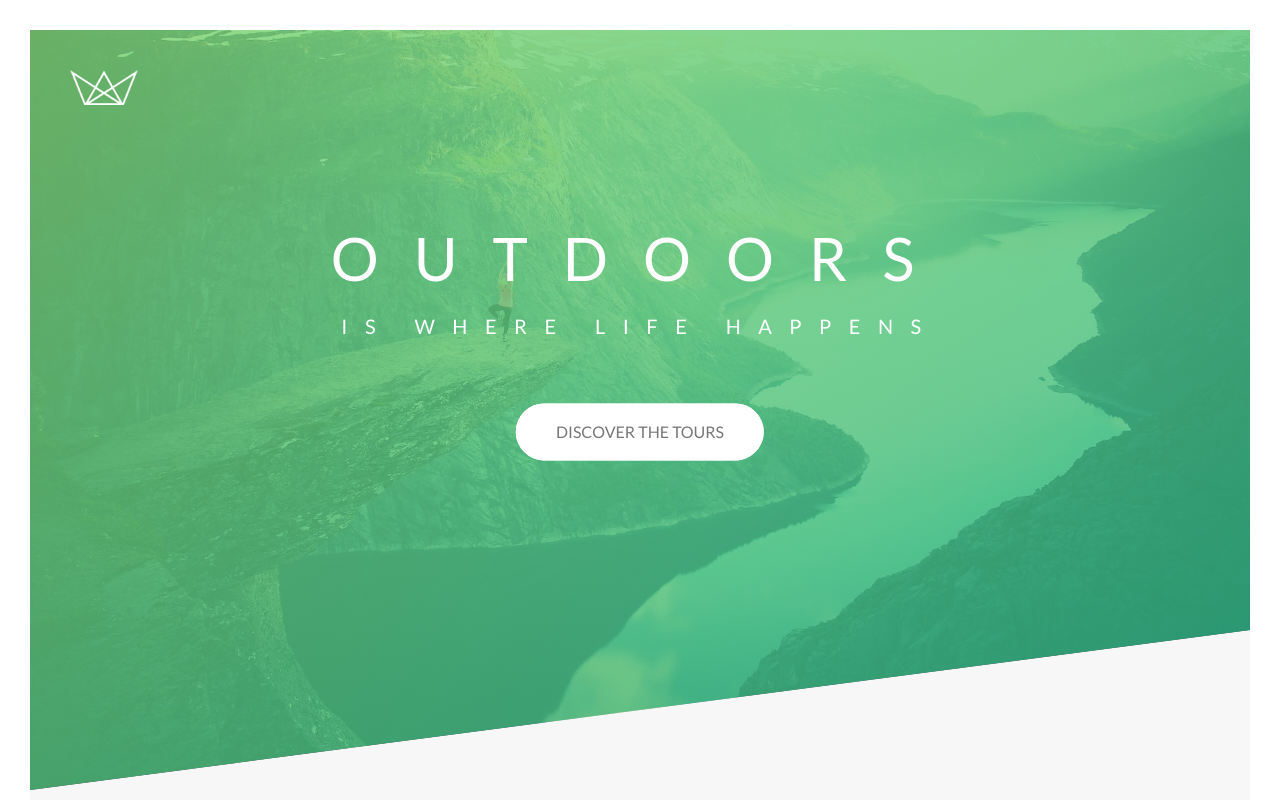
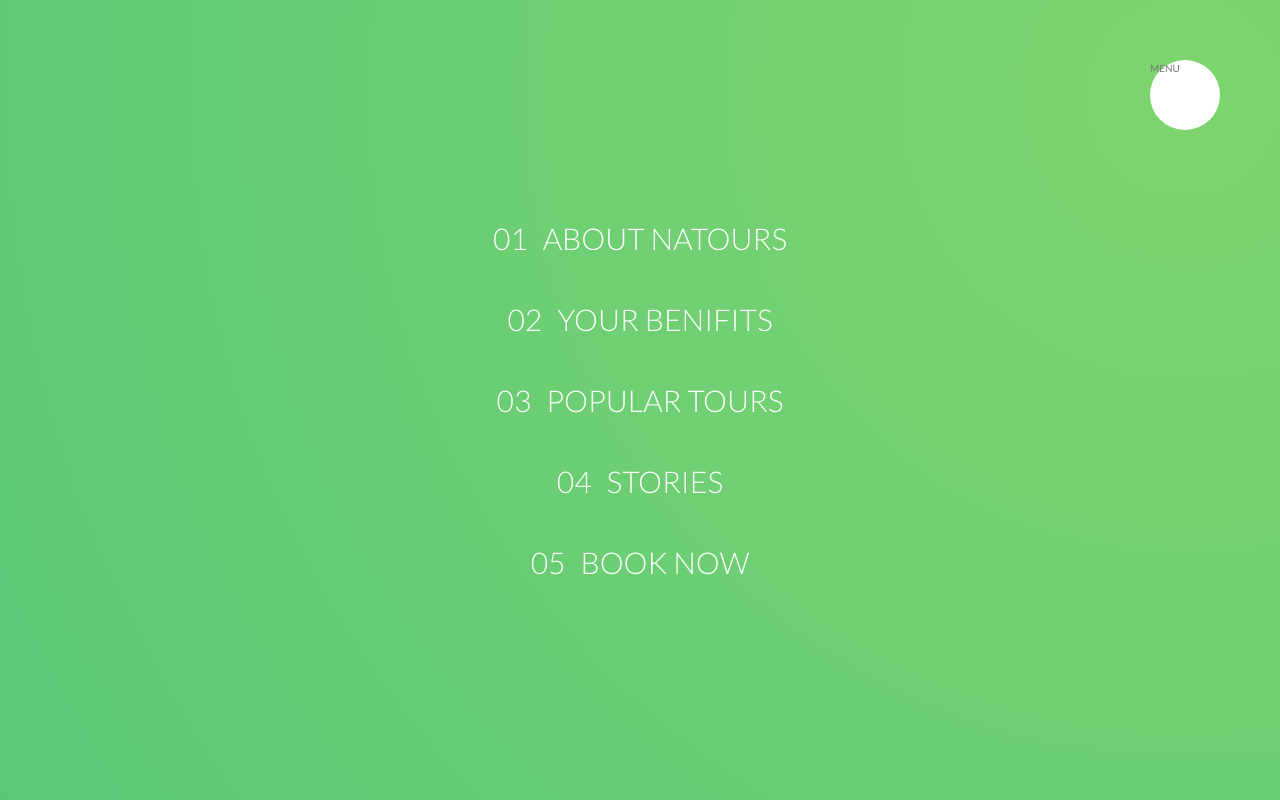
Before and after one commit to henry22/Advanced-CSS-and-Sass, a website: page index.html in a window 1280 px wide. Shown: the top 800 px of the page. Drawn offline with Linux system fonts and the light colour scheme.

Commit message:
Add a navigation and style the list text

```diff
--- a/index.html
+++ b/index.html
@@ -13,6 +13,33 @@
         <title>Natours | Exciting tours for adventurous people</title>
     </head>
     <body>
+
+        <div class="navigation">
+            <input type="checkbox" class="navigation__checkbox" id="navi-toggle">
+            <label for="navi-toggle" class="navigation__button">MENU</label>
+
+            <div class="navigation__background">&nbsp;</div>
+
+            <nav class="navigation__nav">
+                <ul class="navigation__list">
+                    <li class="navigation__item">
+                        <a href="#" class="navigation__link"><span>01</span>About Natours</a>
+                    </li>
+                    <li class="navigation__item">
+                        <a href="#" class="navigation__link"><span>02</span>Your benifits</a>
+                    </li>
+                    <li class="navigation__item">
+                        <a href="#" class="navigation__link"><span>03</span>Popular tours</a>
+                    </li>
+                    <li class="navigation__item">
+                        <a href="#" class="navigation__link"><span>04</span>Stories</a>
+                    </li>
+                    <li class="navigation__item">
+                        <a href="#" class="navigation__link"><span>05</span>Book now</a>
+                    </li>
+                </ul>
+            </nav>
+        </div>
 
         <header class="header">
             <div class="header__logo-box">
--- /dev/null
+++ b/sass/layout/_navigation.scss
@@ -0,0 +1,80 @@
+.navigation {
+
+    &__checkbox {
+        display: none;
+    }
+
+    &__button {
+        background-color: $color-white;
+        height: 7rem;
+        width: 7rem;
+        position: fixed;
+        top: 6rem;
+        right: 6rem;
+        border-radius: 50%;
+        z-index: 2000;
+    }
+
+    &__background {
+        height: 6rem;
+        width: 6rem;
+        border-radius: 50%;
+        position: fixed;
+        top: 6.5rem;
+        right: 6.5rem;
+        background-image: radial-gradient($color-primary-light, $color-primary-dark);
+        z-index: 1000;
+
+        transform: scale(80);
+    }
+
+    &__nav {
+        height: 100vh;
+        width: 100%;
+        position: fixed;
+        top: 0;
+        right: 0;
+        z-index: 1500;
+    }
+
+    &__list {
+        position: absolute;
+        top: 50%;
+        left: 50%;
+        transform: translate(-50%, -50%);
+        list-style: none;
+        text-align: center;
+    }
+
+    &__item {
+        margin: 1rem;
+    }
+
+    &__link {
+
+        &:link,
+        &:visited {
+            display: inline-block;
+            font-size: 3rem;
+            font-weight: 300;
+            color: $color-white;
+            text-decoration: none;
+            text-transform: uppercase;
+            background-image: linear-gradient(120deg, transparent 0%, transparent 50%, $color-white 50%);
+            background-size: 230%;
+            padding: 1rem 2rem;
+            transition: all .4s;
+
+            span {
+                margin-right: 1.5rem;
+                display: inline-block;
+            }
+        }
+
+        &:hover,
+        &:active {
+            background-position: 100%;
+            color: $color-primary;
+        }
+    }
+}
--- a/sass/main.scss
+++ b/sass/main.scss
@@ -20,3 +20,4 @@
 @import 'layout/header';
 @import 'layout/grid';
 @import 'layout/footer';
+@import 'layout/navigation';
```
Also changed, not shown: css/style.css.
